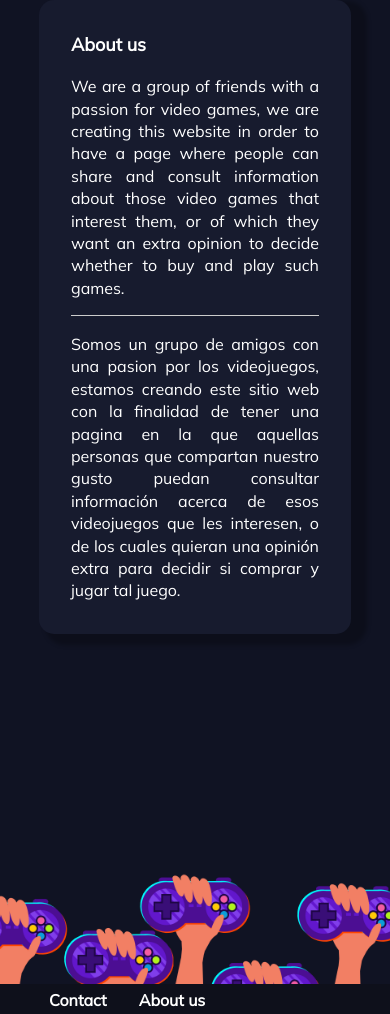
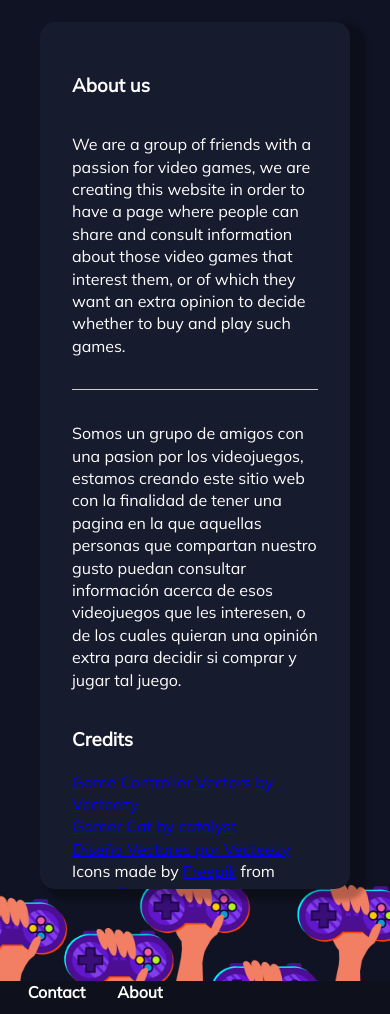
Before and after one commit to lastra-dev/games-cryteria, a PHP site: page /about in a window 390 px wide. Shown: the part 70-1084 px from the top of the page. Run offline with PHP 8.4, Linux system fonts and the light colour scheme.

Commit message:
Add credits

```diff
--- a/public/css/about.css
+++ b/public/css/about.css
@@ -6,46 +6,17 @@ body {
   background-position: bottom center;
 }
 
-.about-us-main-section {
+.about-main-section {
   display: flex;
   flex-direction: column;
   justify-content: space-between;
   align-items: center;
 }
 
-.about-us-main-section .shadow-chart {
-  margin-top: 7vh;
+.about-main-section .shadow-chart {
+  margin-top: 2vh;
   display: flex;
   flex-direction: column;
-  width: 60vw;
+  height: 80vh;
+  overflow-y: scroll;
 }
-
-.about-us {
-  background: none;
-  font-size: 1.2em;
-  color: white;
-  text-align: justify;
-  padding: 3em 0em 3em 0em;
-}
-
-@media (max-width: 1000px) {
-  .about-us-main-section .shadow-chart {
-    width: 80vw;
-  }
-  .about-us {
-    padding: 1em 0em 1em 0em;
-  }
-}
-
-@media (max-width: 660px){
-  .about-us {
-    font-size: 16px;
-    padding: 0em;
-  }
-  .sign-text{
-    font-size: 18px;
-  }
-  .about-us-main-section .shadow-chart {
-    margin-top: 0vh;
-  }
-}
--- a/public/css/article.css
+++ b/public/css/article.css
@@ -20,6 +20,6 @@
   align-items: center;
 }
 
-.image img{
+.image img {
   border-radius: 5px;
 }
--- a/public/css/main.css
+++ b/public/css/main.css
@@ -131,6 +131,7 @@ body {
   color: inherit;
   text-decoration: none;
   padding: 1rem;
+  font-size: 16px;
 }
 
 .main-nav a:hover,
@@ -146,11 +147,11 @@ body {
 
 #footer {
   position: fixed;
-  padding: 5px 10px 0px 33px;
+  padding-left: 3vw;
   left: 0;
   bottom: 0;
   width: 100%;
-  height: 30px;
+  height: 3%;
   background-color: #0e101b;
 }
 
--- a/views/about/index.php
+++ b/views/about/index.php
@@ -14,22 +14,29 @@
 
 <body class="container full-height-grow">
   <?php require 'views/header.php' ?>
-  <section class="about-us-main-section">
+  <section class="about-main-section">
     <form class="shadow-chart">
-      <div class="sign-text">About us</div>
-      <div class="about-us">
+      <h3>About us</h3>
+      <p>
         We are a group of friends with a passion for video games, we are
         creating this website in order to have a page where people can share
         and consult information about those video games that interest them,
         or of which they want an extra opinion to decide whether to buy and
         play such games.
-        <hr>
+      </p>
+      <hr>
+      <p>
         Somos un grupo de amigos con una pasion por los videojuegos,
         estamos creando este sitio web con la finalidad de tener una pagina
         en la que aquellas personas que compartan nuestro gusto puedan consultar
         información acerca de esos videojuegos que les interesen, o de los cuales
         quieran una opinión extra para decidir si comprar y jugar tal juego.
-      </div>
+      </p>
+      <h3>Credits</h3>
+      <a href='https://www.vecteezy.com/free-vector/game-controller'>Game Controller Vectors by Vecteezy</a>
+      <a href="https://dribbble.com/shots/6898510-Cat-Gaming">Gamer Cat by catalyst</a>
+      <a href="https://es.vecteezy.com/vectores-gratis/dise%C3%B1o">Diseño Vectores por Vecteezy</a>
+      <div>Icons made by <a href="https://www.freepik.com" title="Freepik">Freepik</a> from <a href="https://www.flaticon.com/" title="Flaticon">www.flaticon.com</a></div>
     </form>
   </section>
   <?php require 'views/footer.php' ?>
--- a/views/footer.php
+++ b/views/footer.php
@@ -2,7 +2,7 @@
     <nav class="footer-nav">
       <ul>
         <li><a href="<?php echo constant('URL') ?>contact">Contact</a></li>
-        <li><a href="<?php echo constant('URL') ?>about">About us</a></li>
+        <li><a href="<?php echo constant('URL') ?>about">About</a></li>
       </ul>
     </nav>
   </footer>
--- a/views/header.php
+++ b/views/header.php
@@ -11,10 +11,10 @@
         <?php
         if (isset($_SESSION['id'])) {
         ?>
-          <li><a href="<?php echo constant('URL') ?>signout">Sign out</a></li>
+          <li><a href="<?php echo constant('URL') ?>signout">Sign Out</a></li>
         <?php  } else { ?>
-          <li><a href="<?php echo constant('URL') ?>signin">Sign in</a></li>
-          <li><a href="<?php echo constant('URL') ?>signup">Sign up</a></li>
+          <li><a href="<?php echo constant('URL') ?>signin">Sign In</a></li>
+          <li><a href="<?php echo constant('URL') ?>signup">Sign Up</a></li>
         <?php } ?>
       </ul>
     </nav>
```
